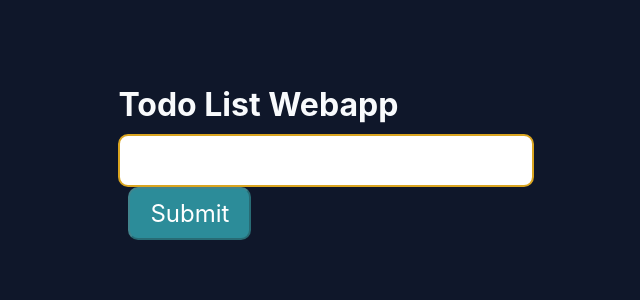
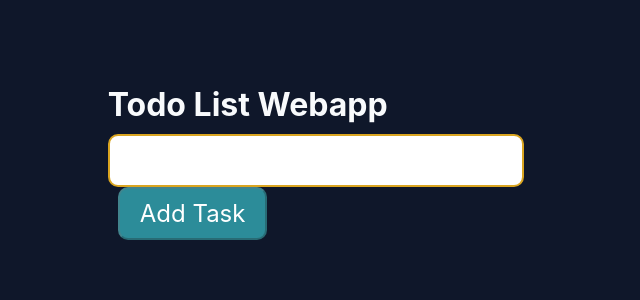
Before and after one commit to RobinsonLal/react-todo-list, a React (Create React App) app: page / in a window 1280 px wide. Shown: the top 300 px of the page, without its empty margins (302-942 px from the left). Built offline with nearby package versions, Linux system fonts and the light colour scheme.

Commit message:
Modified the code to make the flow of data from parent to sub child component more clean

```diff
--- a/src/App.js
+++ b/src/App.js
@@ -24,16 +24,26 @@ function App() {
 
       <h1>Todo List Webapp</h1>
 
-      <div className="add-task-container">
-        <input id='input-task-box' type="text" onChange={(e) => setCurNote(e.target.value)} />
-        {/* <button id='add-task-button' onClick={handleSubmit} disabled={curNote.trim() === ""} >Add task</button> */}
-        <input type="submit" id='add-task-button' onClick={handleSubmit} disabled={curNote.trim() === ""} />
-      </div>
+      <form onSubmit={handleSubmit} >
+        <div className="add-task-container">
+          <input id='input-task-box' type="text" onChange={(e) => setCurNote(e.target.value)} />
+          {/* <button id='add-task-button' onClick={handleSubmit} disabled={curNote.trim() === ""} >Add task</button> */}
+          <input type="submit" id='add-task-button' value="Add Task" onClick={handleSubmit} disabled={curNote.trim() === ""} />
+        </div>
+      </form>
 
       <div className="display-task-container">
-        <ul> {note.map((singleNote, index) => {
+
+        {/* <ul> {note.map((singleNote, index) => {
           return <li key={index} > <Task note={singleNote} onDelete={() => (handleDelete(index))} /> </li>
-        })} </ul>
+        })} </ul> */}
+
+        <ul className="display-task-container">
+          {note.map((singleNote, index) => (
+            <Task key={index} note={singleNote} onDelete={() => handleDelete(index)} />
+          ))}
+        </ul>
+
       </div>
 
     </div>
```
